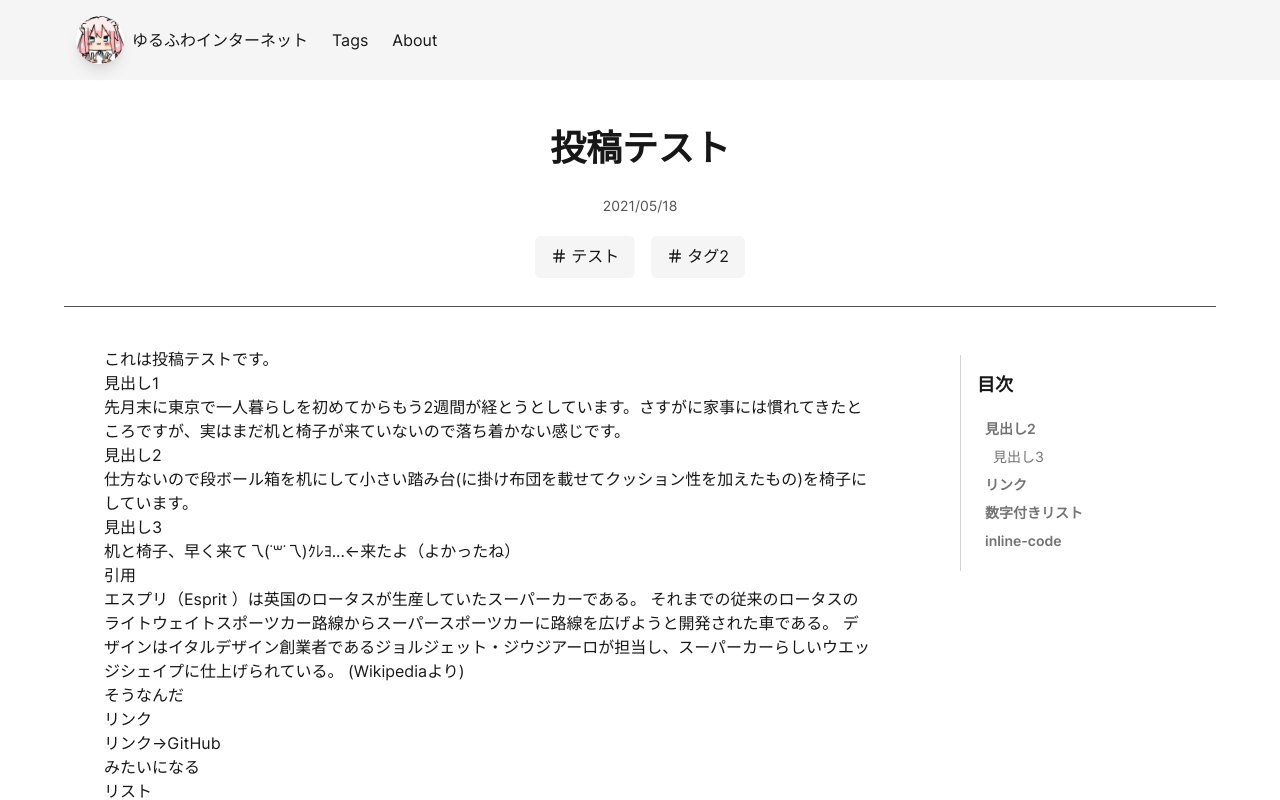
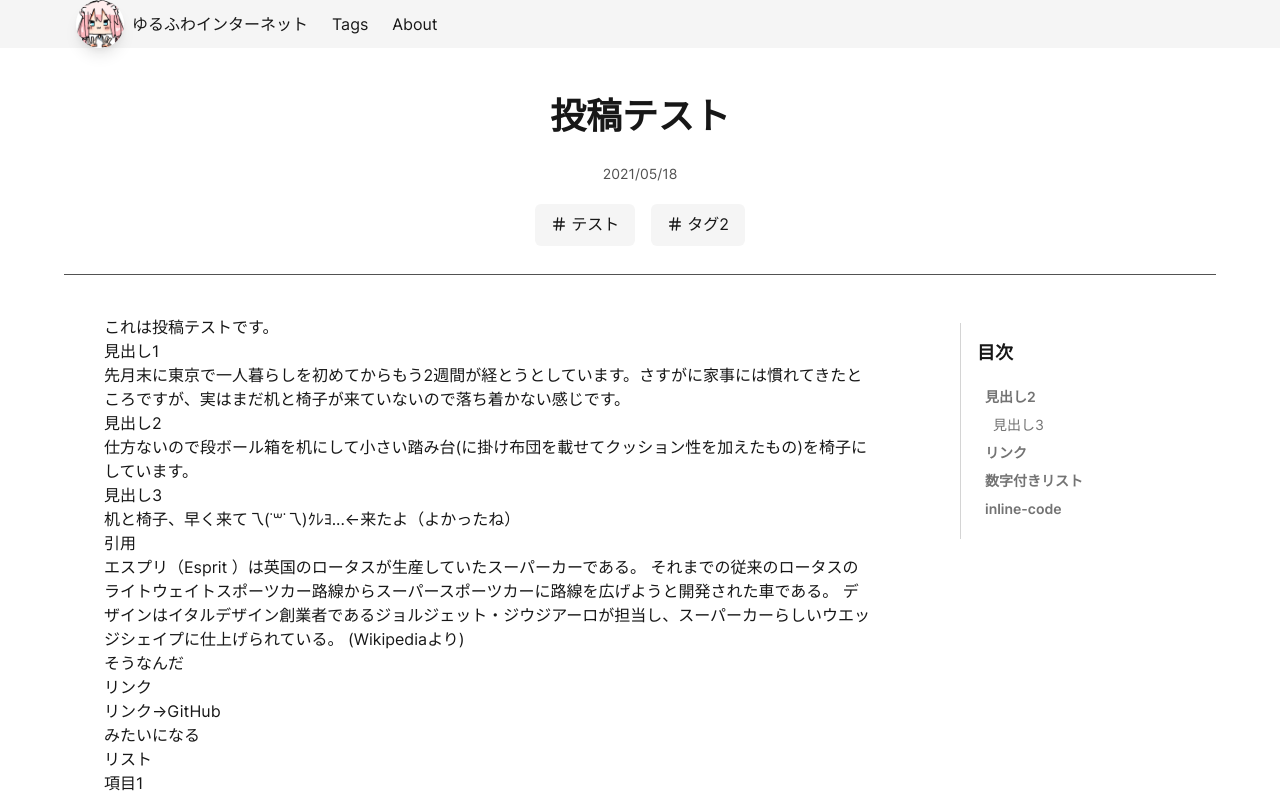
Before and after one commit to object1037/blog, a Next.js app: page /testPost in a window 1280 px wide. Shown: the top 800 px of the page. Built offline with nearby package versions, Linux system fonts and the light colour scheme.

Commit message:
footerを最下部に固定

```diff
--- a/components/articleLayout.tsx
+++ b/components/articleLayout.tsx
@@ -105,7 +105,7 @@ export default function ArticleLayout({
         <title>{meta.title} | {siteTitle}</title>
       </Head>
       <Header />
-      <article className="flex flex-col w-screen px-6 post-area">
+      <article className="flex flex-col w-screen px-6">
         <header className="flex flex-col max-w-6xl pt-8 pb-5 border-gray-600 dark:border-gray-300 border-b w-full mx-auto">
           <h1 className="text-4xl py-4 text-gray-900 dark:text-gray-100 text-center font-bold">{meta.title}</h1>
           <span className="font-normal text-sm py-3 text-gray-600 dark:text-gray-300 text-center"><DateDisplay dateString={meta.date} /></span>
--- a/components/footer.tsx
+++ b/components/footer.tsx
@@ -3,7 +3,7 @@ import { FaTwitter, FaGithub } from 'react-icons/fa'
 
 export default function Footer() {
   return (
-  <footer className="flex flex-row items-center justify-between bg-gray-600 dark:bg-gray-800 py-2 px-6">
+  <footer className="flex flex-row items-center justify-between bg-gray-600 dark:bg-gray-800 py-2 px-6 mt-auto">
     <div className="flex flex-row space-x-2">
       <IconLink label="Twitterのリンク" link="https://twitter.com/object1037" >
         <FaTwitter />
--- a/components/layout.tsx
+++ b/components/layout.tsx
@@ -33,7 +33,7 @@ export default function Layout({
       <title>{title}</title>
     </Head>
     <Header />
-    <main className="post-area mb-20 px-6 sm:px-12">
+    <main className="mb-20 px-6 sm:px-12">
       <section className="flex flex-col justify-center items-center max-w-4xl mx-auto">
         <h1 className={clsx(
           'self-start',
--- a/pages/_document.tsx
+++ b/pages/_document.tsx
@@ -8,7 +8,7 @@ class MyDocument extends Document {
 
   render() {
     return (
-      <Html lang="ja" className="text-gray-900 dark:text-gray-100 bg-white dark:bg-gray-900">
+      <Html lang="ja" className="h-full flex flex-col text-gray-900 dark:text-gray-100 bg-white dark:bg-gray-900">
         <Head>
           <link
             rel="preload"
@@ -18,7 +18,7 @@ class MyDocument extends Document {
             crossOrigin="anonymous"
           />
         </Head>
-        <body>
+        <body className="h-full">
           <Main />
           <NextScript />
         </body>
--- a/styles/globals.css
+++ b/styles/globals.css
@@ -19,13 +19,10 @@
   src: url(/fonts/LVDC-Polly.woff2) format('woff2');
 }
 
-.post-area {
-  min-height: calc(100vh - 10rem);
-}
-@media (min-width: 768px) {
-  .post-area {
-    min-height: calc(100vh - 13rem);
-  }
+#__next {
+  display: flex;
+  flex-direction: column;
+  height: 100%;
 }
 
 .circle {
```
